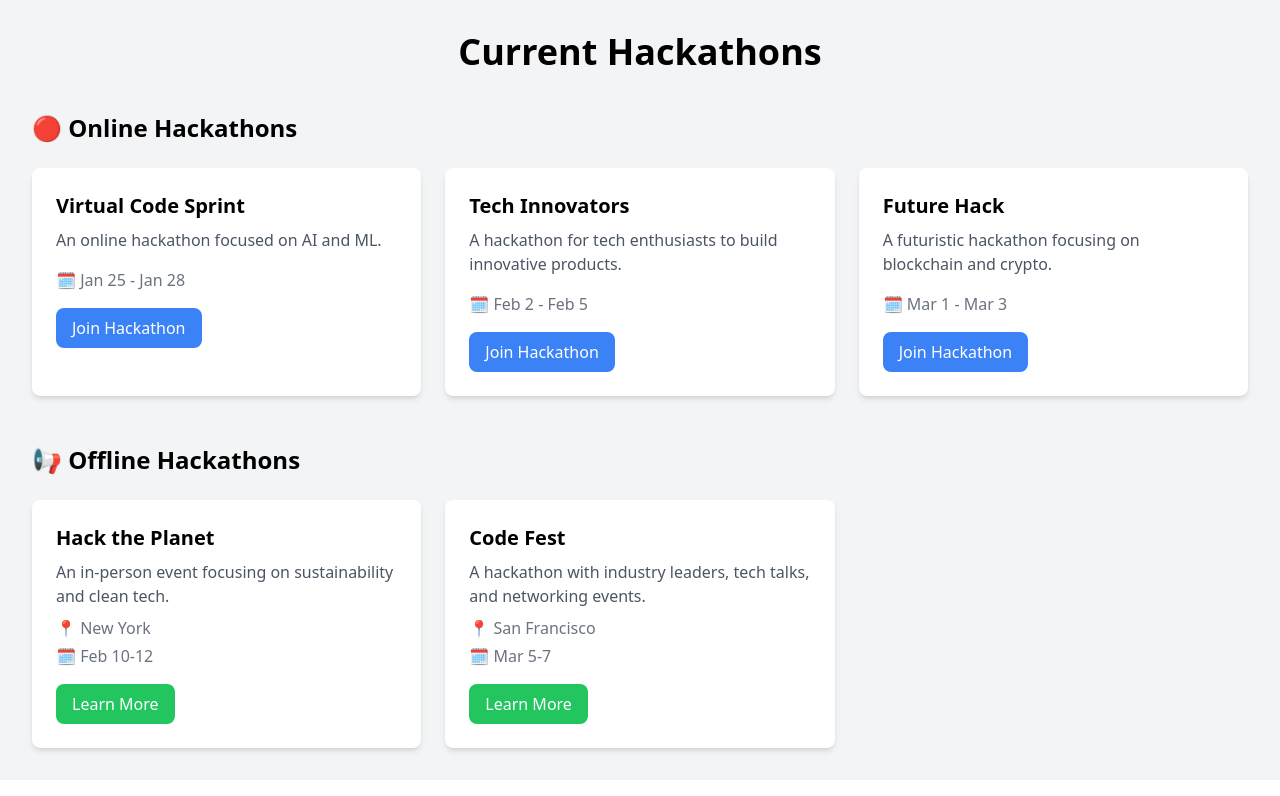
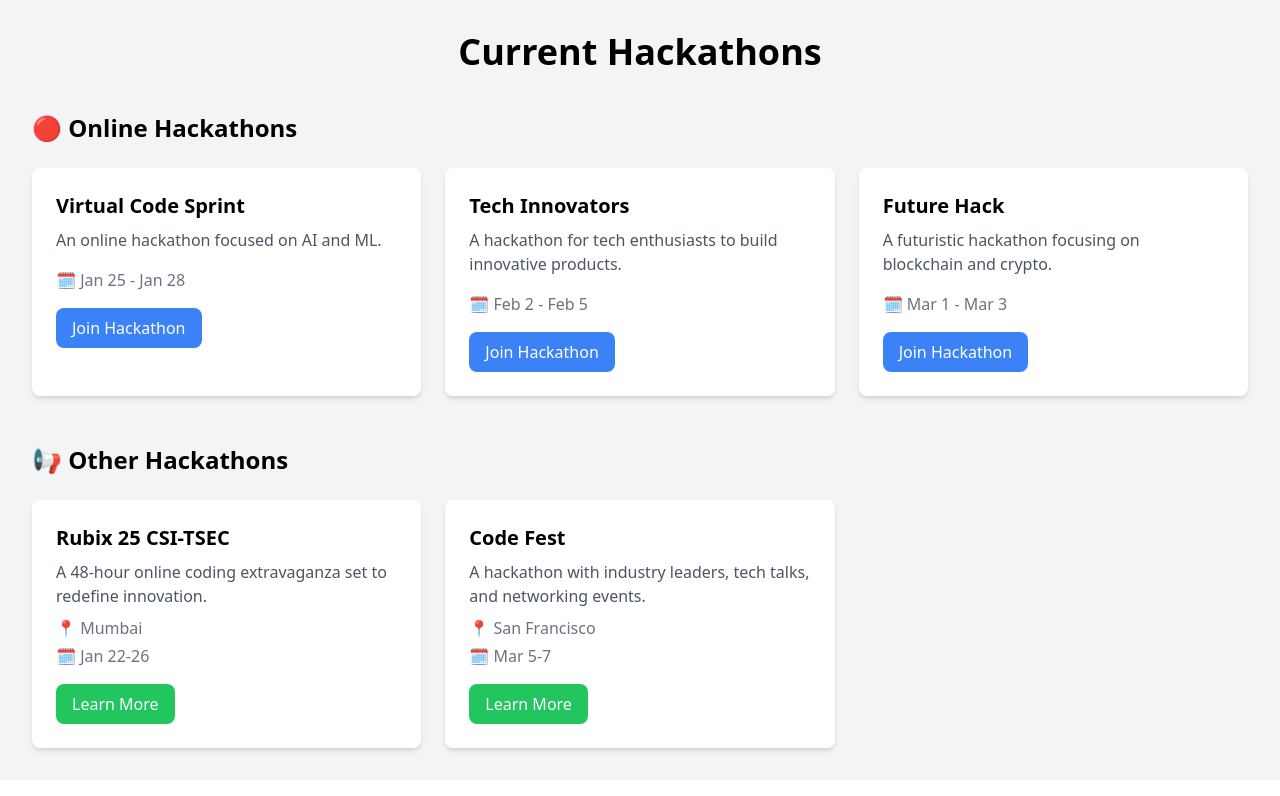
Before and after one commit to pathakjatin/RUBIX25_69_OkComputer, a React (Vite) app in the folder frontend/: page /hackdisplay in a window 1280 px wide. Shown: the top 796 px of the page. Built offline with nearby package versions, Linux system fonts and the light colour scheme; no server answers.

Commit message:
Update HackathonPage.jsx

```diff
--- a/frontend/src/pages/HackathonPage.jsx
+++ b/frontend/src/pages/HackathonPage.jsx
@@ -10,7 +10,7 @@ const HackathonPage = () => {
   ]);
 
   const [offlineList, setOfflineList] = useState([
-    { id: 1, name: 'Hack the Planet', location: 'New York', description: 'An in-person event focusing on sustainability and clean tech.', date: 'Feb 10-12' },
+    { id: 1, name: 'Rubix 25 CSI-TSEC', location: 'Mumbai', description: 'A 48-hour online coding extravaganza set to redefine innovation.', date: 'Jan 22-26' },
     { id: 2, name: 'Code Fest', location: 'San Francisco', description: 'A hackathon with industry leaders, tech talks, and networking events.', date: 'Mar 5-7' }
   ]);
 
@@ -46,7 +46,7 @@ const HackathonPage = () => {
 
       {/* Offline Hackathons Section */}
       <div className="offline-hackathons">
-        <h2 className="text-2xl font-semibold mb-6">📢 Offline Hackathons</h2>
+        <h2 className="text-2xl font-semibold mb-6">📢 Other Hackathons</h2>
         <div className="grid grid-cols-1 md:grid-cols-2 lg:grid-cols-3 gap-6">
           {offlineList.map((hackathon) => (
             <div key={hackathon.id} className="offline-hackathon-card bg-white p-6 rounded-lg shadow-md">
@@ -54,9 +54,11 @@ const HackathonPage = () => {
               <p className="text-gray-600 mb-2">{hackathon.description}</p>
               <p className="text-gray-500 mb-1">📍 {hackathon.location}</p>
               <p className="text-gray-500 mb-4">🗓️ {hackathon.date}</p>
+              <a href='https://rubix25.devfolio.co/'>
               <button className="bg-green-500 text-white px-4 py-2 rounded-lg hover:bg-green-600 transition">
                 Learn More
               </button>
+              </a>
             </div>
           ))}
         </div>
```
